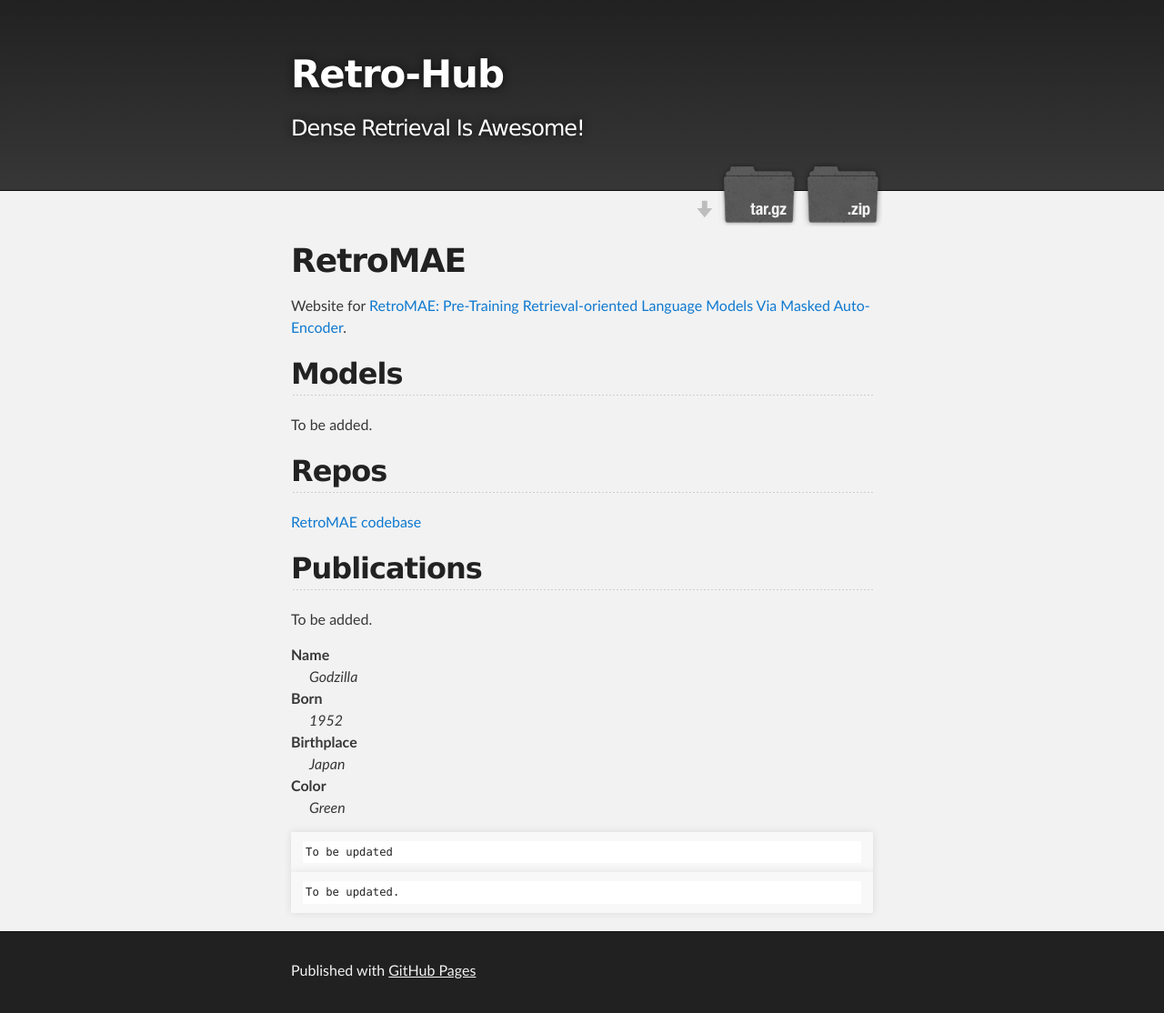
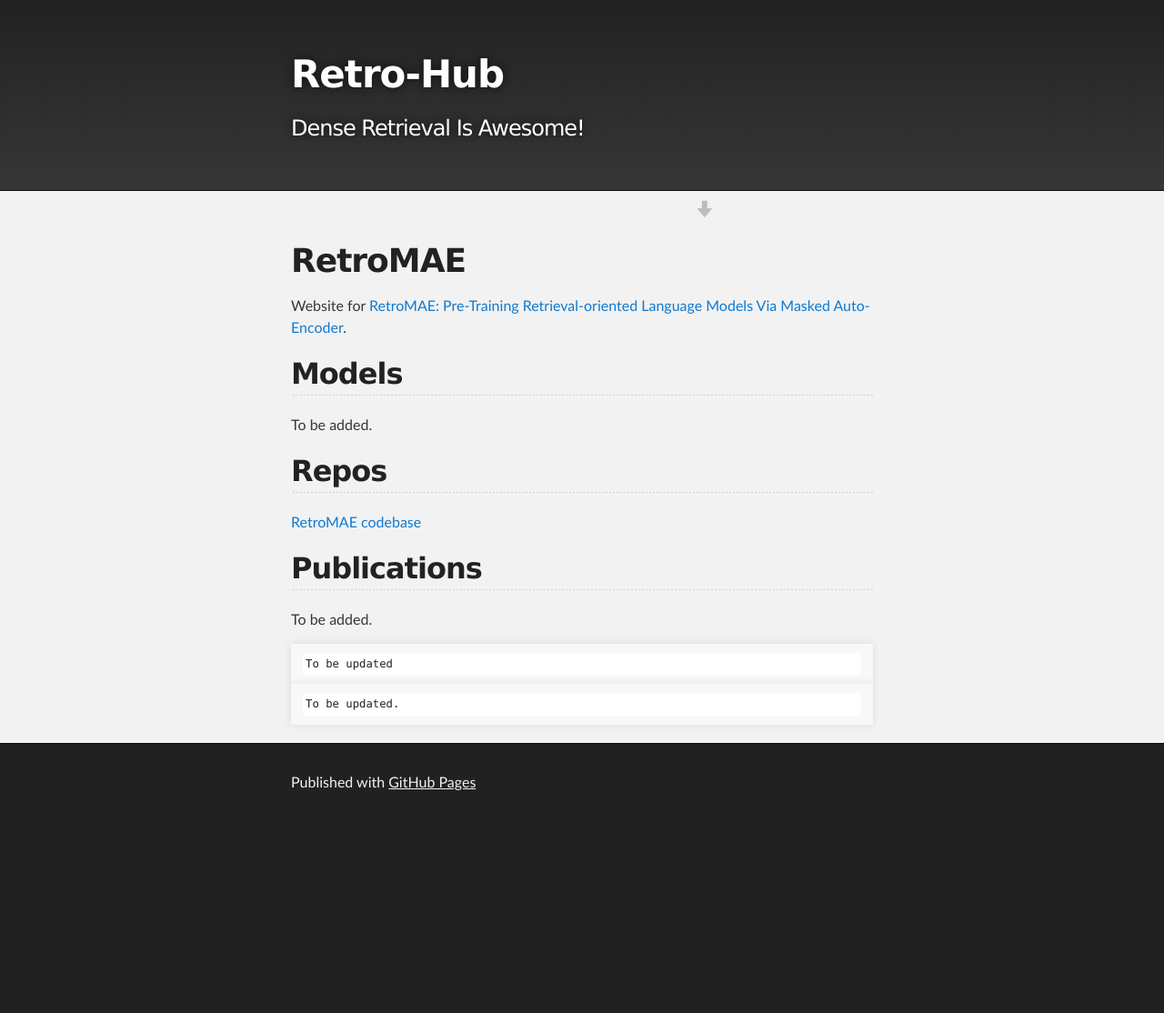
Before and after one commit to RetroMAE/RetroMAE.github.io, a Jekyll site: the page built from index 2.md, in a window 1280 px wide. Shown: the whole page at 91% size. Built offline with Jekyll 4.4.1, drawn with Linux system fonts in a browser that asks for light colours; our own code applies the rules of GitHub Pages for plain Markdown files; after the commit the page ends 907 px from its top, so only the background shows below that.

Commit message:
updating

````diff
--- a/index 2.md
+++ b/index 2.md
@@ -15,7 +15,7 @@
 To be added.
 
 
-<dl>
+<!-- <dl>
 <dt>Name</dt>
 <dd>Godzilla</dd>
 <dt>Born</dt>
@@ -24,7 +24,7 @@
 <dd>Japan</dd>
 <dt>Color</dt>
 <dd>Green</dd>
-</dl>
+</dl> -->
 
 ```
 To be updated
````
Also changed, not shown: assets/images/sprite_download.png (deleted), 3 other files.
